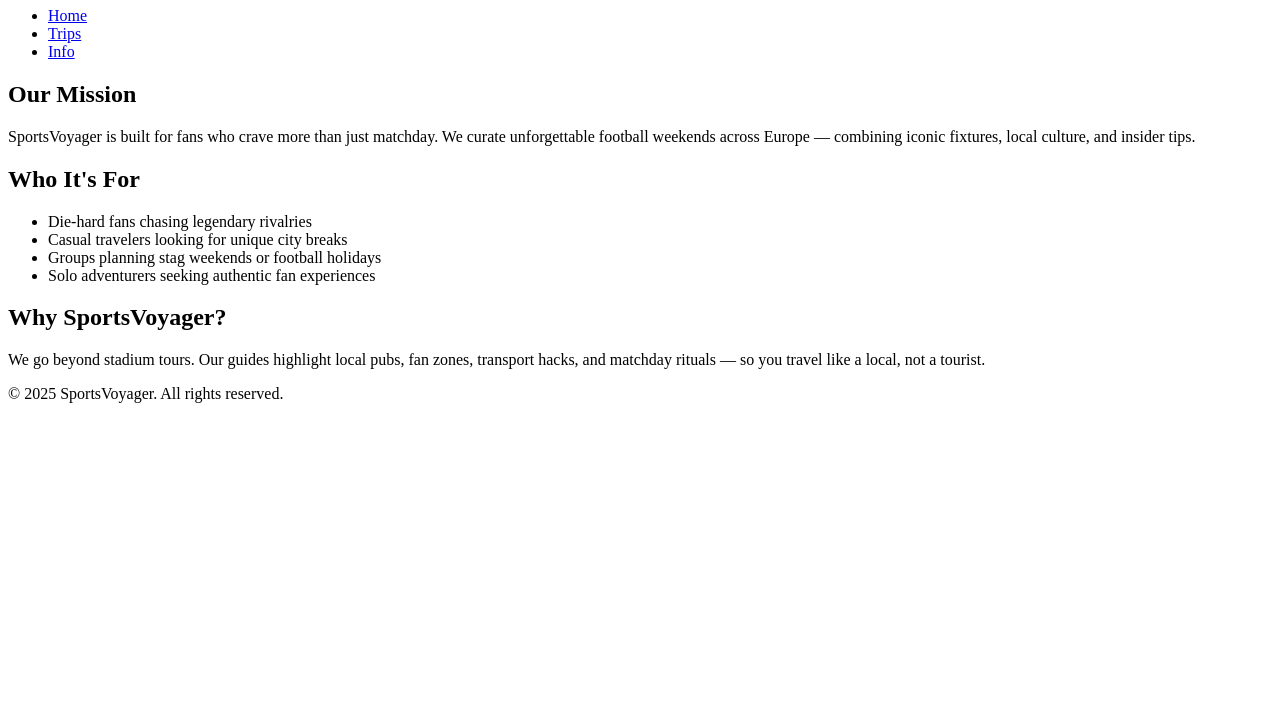
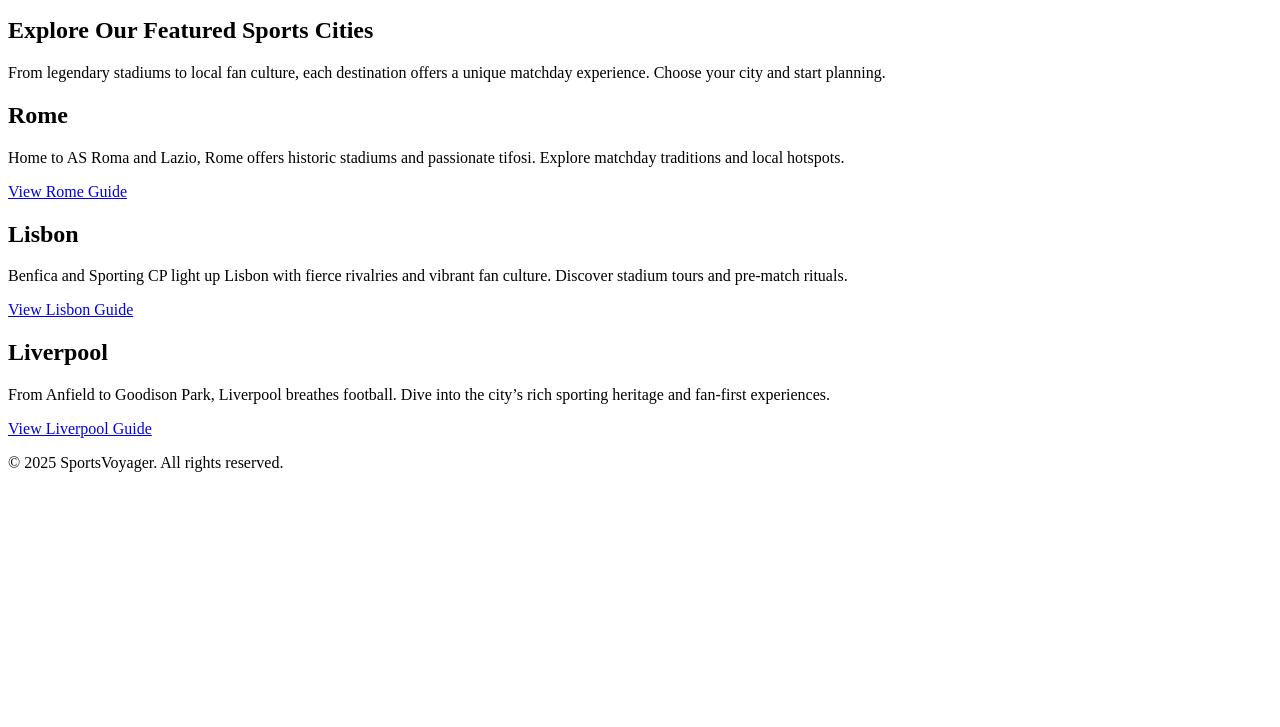
Before and after one commit to Pierre-Louis789/sports-voyager, a plain HTML site: page trips.html in a window 1280 px wide. Shown: the part 73-800 px from the top of the page. Drawn offline with Linux system fonts and the light colour scheme.

Commit message:
Scaffold trips.html with modular layout for featured cities

```diff
--- a/trips.html
+++ b/trips.html
@@ -3,13 +3,11 @@
 <head>
   <meta charset="UTF-8" />
   <meta name="viewport" content="width=device-width, initial-scale=1.0" />
-  <meta name="description" content="Learn more about SportsVoyager – the fan-first guide to unforgettable football weekends." />
-  <title>About SportsVoyager</title>
+  <title>Trips | SportsVoyager</title>
   <link rel="stylesheet" href="assets/css/style.css" />
 </head>
 <body>
   <header>
-    <h1>About SportsVoyager</h1>
     <nav>
       <ul>
         <li><a href="index.html">Home</a></li>
@@ -20,24 +18,29 @@
   </header>
 
   <main>
-    <section class="mission">
-      <h2>Our Mission</h2>
-      <p>SportsVoyager is built for fans who crave more than just matchday. We curate unforgettable football weekends across Europe — combining iconic fixtures, local culture, and insider tips.</p>
+    <section id="trips-intro">
+      <h1>Explore Our Featured Sports Cities</h1>
+      <p>From legendary stadiums to local fan culture, each destination offers a unique matchday experience. Choose your city and start planning.</p>
     </section>
 
-    <section class="audience">
-      <h2>Who It's For</h2>
-      <ul>
-        <li>Die-hard fans chasing legendary rivalries</li>
-        <li>Casual travelers looking for unique city breaks</li>
-        <li>Groups planning stag weekends or football holidays</li>
-        <li>Solo adventurers seeking authentic fan experiences</li>
-      </ul>
-    </section>
+    <section id="trip-cards">
+      <article class="trip-card">
+        <h2>Rome</h2>
+        <p>Home to AS Roma and Lazio, Rome offers historic stadiums and passionate tifosi. Explore matchday traditions and local hotspots.</p>
+        <a href="trips/rome.html" class="btn">View Rome Guide</a>
+      </article>
 
-    <section class="why-choose">
-      <h2>Why SportsVoyager?</h2>
-      <p>We go beyond stadium tours. Our guides highlight local pubs, fan zones, transport hacks, and matchday rituals — so you travel like a local, not a tourist.</p>
+      <article class="trip-card">
+        <h2>Lisbon</h2>
+        <p>Benfica and Sporting CP light up Lisbon with fierce rivalries and vibrant fan culture. Discover stadium tours and pre-match rituals.</p>
+        <a href="trips/lisbon.html" class="btn">View Lisbon Guide</a>
+      </article>
+
+      <article class="trip-card">
+        <h2>Liverpool</h2>
+        <p>From Anfield to Goodison Park, Liverpool breathes football. Dive into the city’s rich sporting heritage and fan-first experiences.</p>
+        <a href="trips/liverpool.html" class="btn">View Liverpool Guide</a>
+      </article>
     </section>
   </main>
 
```
